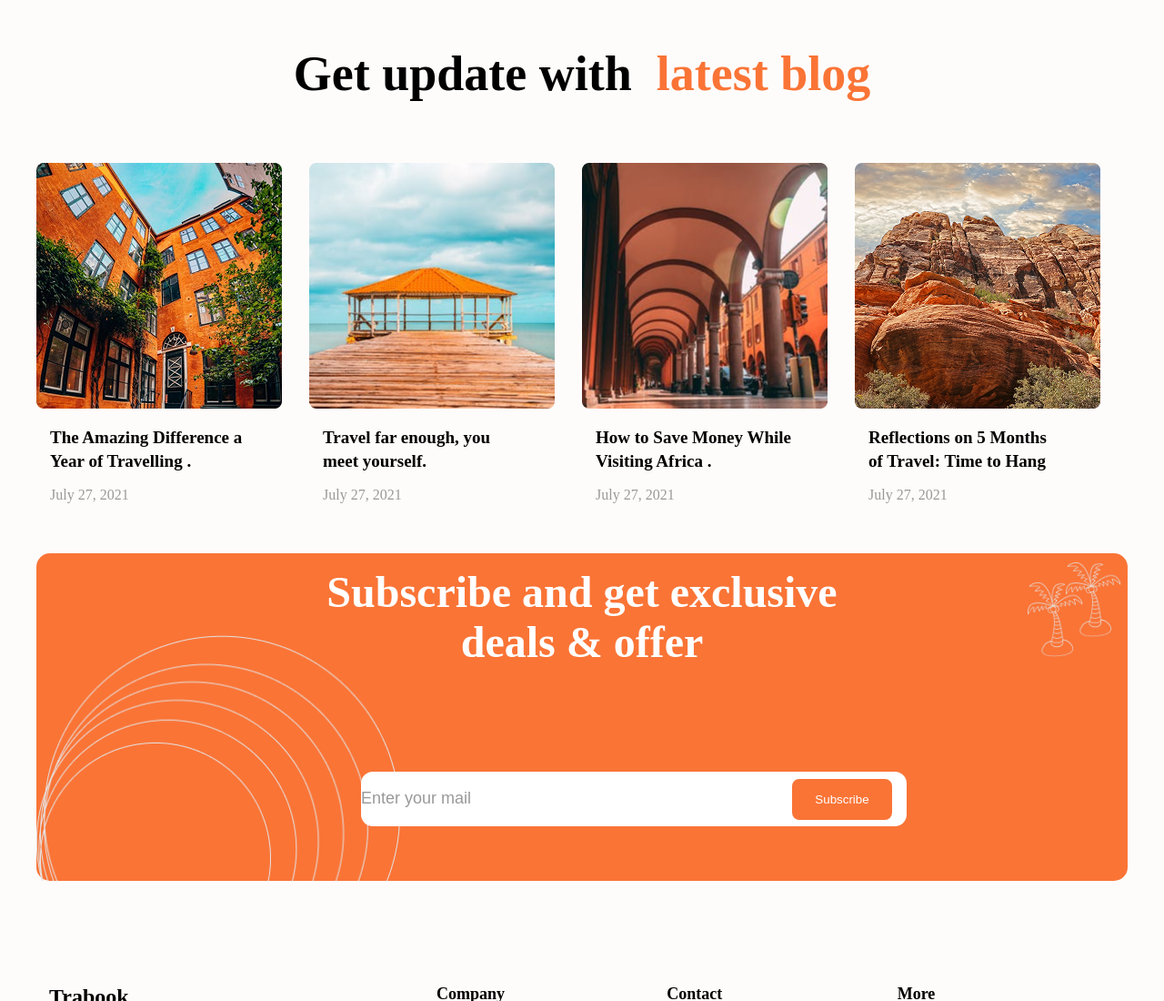
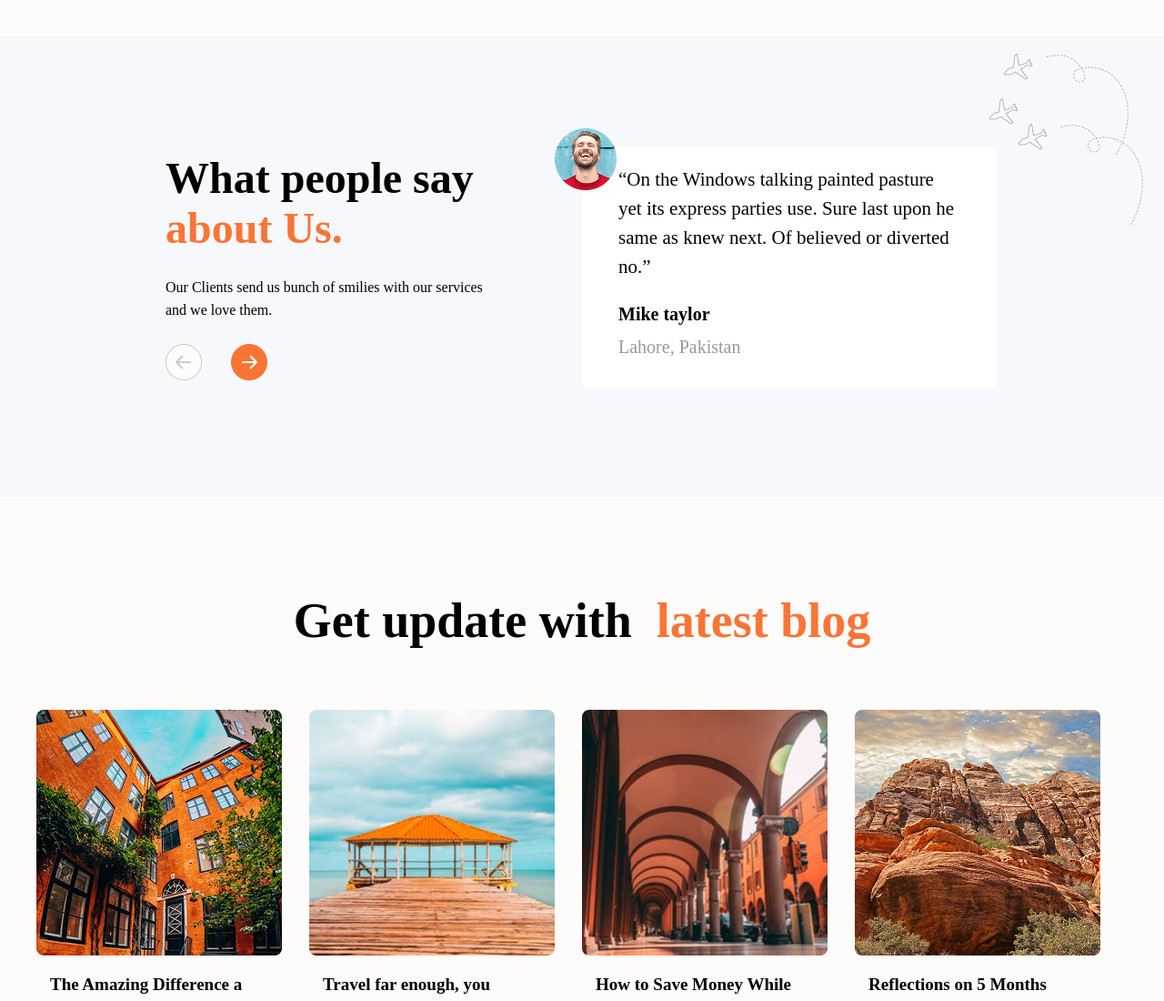
Before and after one commit to Sarranya/Task-one-html-css, a plain HTML site: page index.html in a window 1280 px wide. Shown: the top 1100 px of the page at 91% size. Drawn offline with Linux system fonts and the light colour scheme.

```diff
--- a/index.html
+++ b/index.html
@@ -1,6 +1,5 @@
 <!DOCTYPE html>
 <html lang="en">
-
 <head>
     <meta charset="UTF-8">
     <meta name="viewport" content="width=device-width, initial-scale=1.0">
@@ -38,7 +37,28 @@
             <button>Discover Now</button>
         </div>
     </main> -->
-
+    <!-- People say about us -->
+    <div class="people-aboutus">
+        <div class="aboutus-content">
+            <p class="people-say">What people say</p>
+            <p class="aboutus">about Us.</p>
+            <p class="our-client">Our Clients send us bunch of smilies with our services and we love them.</p>
+            <img src="./Slider-btn.png" alt="">
+        </div>
+        <div class="description">
+            <div class="des-details">
+                <img src="./Image.png" alt="" class="des-image">
+                <img src="./Element-aboutus.png" alt="" class="des-element">
+                <p class="des-content">“On the Windows talking painted pasture yet its express parties use. Sure last
+                    upon he same as knew
+                    next. Of believed or diverted no.”</p>
+                <div>
+                    <p class="name">Mike taylor</p>
+                    <p class="place">Lahore, Pakistan</p>
+                </div>
+            </div>
+        </div>
+    </div>
     <!-- update latest blog -->
     <div class="update-blog">
         <p class="text">Get update with &nbsp;<span> latest blog</span></p>
@@ -65,8 +85,6 @@
             </div>
         </div>
     </div>
-
-
     <!-- subscribe content -->
     <div class="subscribe-container">
         <div class="subscribe-offer-content">
--- a/style.css
+++ b/style.css
@@ -69,6 +69,85 @@
     border-radius: 8px;
 }
 
+/* people about us */
+.people-aboutus {
+    display: grid;
+    grid-template-columns: 1fr 1fr;
+    max-width: 1200px;
+    margin: 40px auto;
+    background-color: #F7F8FC;
+    margin-bottom: 55px;
+    padding: 80px;
+}
+
+.aboutus-content {
+    justify-content: center;
+    display: grid;
+    padding: 48px;
+}
+
+.people-say {
+    font-size: 48px;
+    font-weight: bold;
+}
+
+.aboutus {
+    font-size: 48px;
+    font-weight: bold;
+    color: #FA7436
+}
+
+.our-client {
+    padding: 25px 0;
+    width: 356px;
+    line-height: 25px;
+}
+
+.description {
+    display: grid;
+    align-items: center;
+}
+
+.des-details {
+    display: grid;
+    grid-template-rows: 1fr auto;
+    background-color: white;
+    padding: 20px 40px;
+    margin-right: 105px;
+    position: relative;
+}
+
+.des-content {
+    font-size: 21px;
+    line-height: 32px;
+    margin-bottom: 25px;
+}
+
+.name {
+    font-size: 20px;
+    margin-bottom: 13px;
+    font-weight: bold;
+}
+
+.place {
+    font-size: 20px;
+    margin-bottom: 13px;
+    color: #999999;
+}
+
+.des-image {
+    position: absolute;
+    margin-top: -20px;
+    margin-left: -30px;
+}
+
+.des-element {
+    position: absolute;
+    margin-top: -102px;
+    margin-left: 448px;
+}
+
+/* update blog */
 .update-blog {
     display: grid;
     grid-template-rows: 1fr auto;
```
Also changed, not shown: Element-aboutus.png (added), Image.png (added), Slider-btn.png (added).
